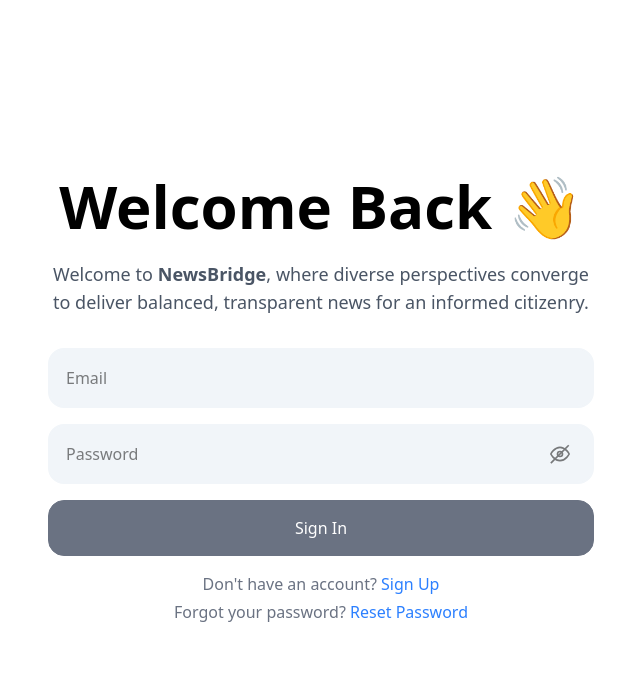
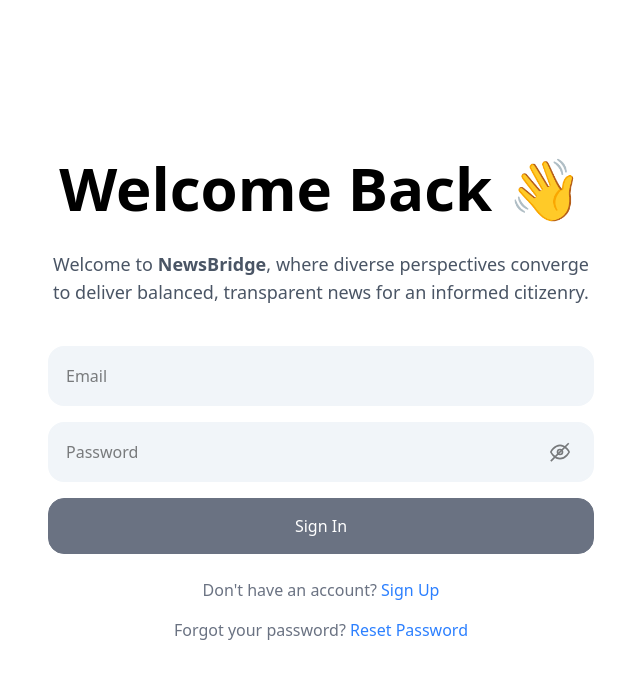
Before and after one commit to ysmazaheri/NewsBridge, a React (Vite) app in the folder frontend/newsbridge/: page /sign-in in a window 1280 px wide. Shown: the top 678 px of the page, without its empty margins (319-959 px from the left). Built offline with nearby package versions, Linux system fonts and the light colour scheme.

Commit message:
Update Design AuthForm
- Made the separation between the fields more wide because it seems too cramped in the middle

```diff
--- a/frontend/newsbridge/src/components/Authentication/AuthenticationForm.tsx
+++ b/frontend/newsbridge/src/components/Authentication/AuthenticationForm.tsx
@@ -34,12 +34,12 @@ const AuthenticationForm: React.FC<AuthenticationFormProps> = ({
   onSecondFooterLinkClick,
 }) => {
   const components: Components = {
-    p: (props: React.HTMLAttributes<HTMLParagraphElement>) => <p className="text-gray-600 mb-6 text-lg text-justify p-2" {...props} />,
+    p: (props: React.HTMLAttributes<HTMLParagraphElement>) => <p className="text-gray-600 mb-8 text-lg text-justify p-2" {...props} />,
   };
 
   return (
     <div className="flex flex-col items-center justify-center p-6 bg-white min-h-screen mx-auto overflow-hidden w-150">
-      <h1 className="text-6xl font-bold mb-4">{header}</h1>
+      <h1 className="text-6xl font-bold mb-6">{header}</h1>
       <ReactMarkdown components={components}>{description}</ReactMarkdown>
       {fields.map((field, index) => (
         <div key={index} className="mb-4 w-full flex justify-center items-center relative">
@@ -65,7 +65,7 @@ const AuthenticationForm: React.FC<AuthenticationFormProps> = ({
         textColor="text-white"
         type="submit"
       />
-      <p className="text-primary mt-4">
+      <p className="text-primary mt-6">
         {footerText}{" "}
         <span
           className="text-blue-500 hover:text-blue-600 cursor-pointer"
@@ -75,7 +75,7 @@ const AuthenticationForm: React.FC<AuthenticationFormProps> = ({
         </span>
       </p>
       {secondFooterText && secondFooterLinkText && onSecondFooterLinkClick && (
-        <p className="text-primary mt-1">
+        <p className="text-primary mt-4">
           {secondFooterText}{" "}
           <span
             className="text-blue-500 hover:text-blue-600 cursor-pointer"
```
